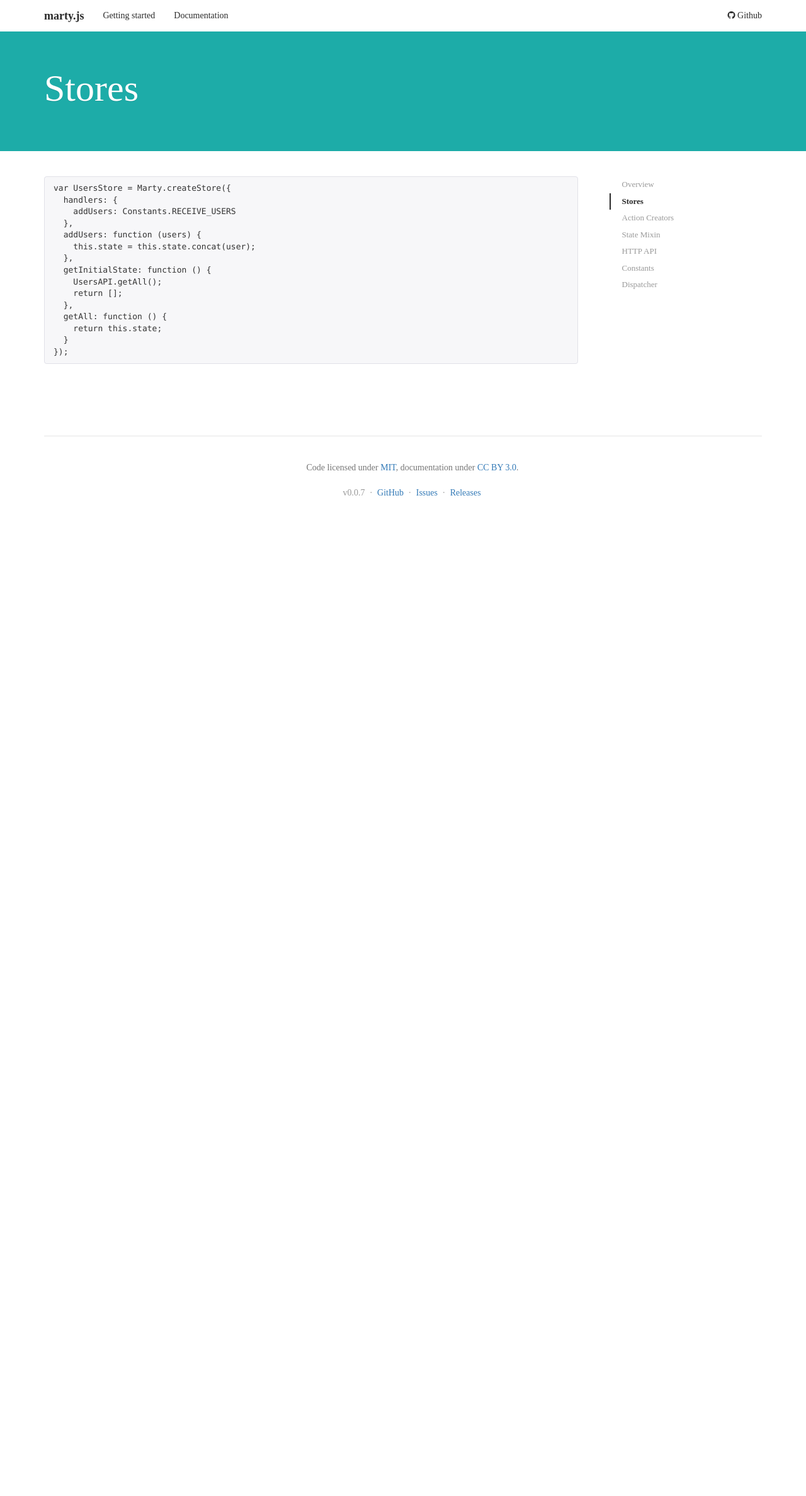
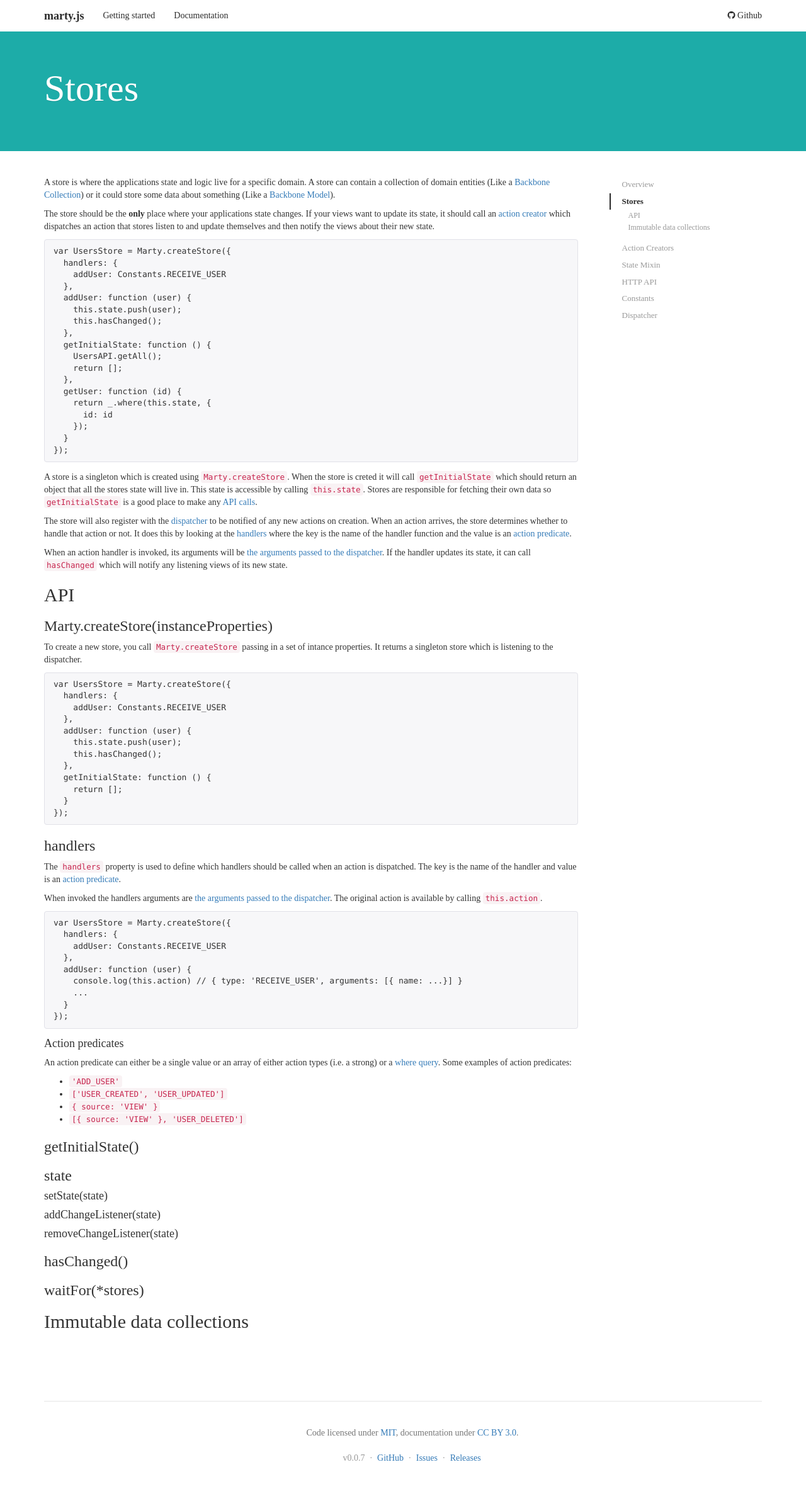
Before and after one commit to alsuper114/marty, a Jekyll site: the page built from docs/docs/stores.md, in a window 1280 px wide. Shown: the whole page at 63% size. Built offline with Jekyll 4.4.1, drawn with Linux system fonts in a browser that asks for light colours; nearby versions of some CDN libraries; Markdown is read by kramdown in place of the engine named in the settings; before the commit the page ends 900 px from its top, so only the background shows below that.

Commit message:
Adding store docs

```diff
--- a/docs/_layouts/default.html
+++ b/docs/_layouts/default.html
@@ -92,6 +92,7 @@
 
   </script>
   <script src="//ajax.googleapis.com/ajax/libs/jquery/2.1.1/jquery.min.js"></script>
+  <script type="text/javascript" src="/js/headings.js"></script>
   <script type="text/javascript" src="//maxcdn.bootstrapcdn.com/bootstrap/3.3.0/js/bootstrap.min.js"></script>
 </body>
 </html>
--- a/docs/css/docs.css
+++ b/docs/css/docs.css
@@ -1484,3 +1484,12 @@ h1[id] {
   -webkit-box-shadow: 0 0 8px rgba(82,168,236,.6);
           box-shadow: 0 0 8px rgba(82,168,236,.6);
 }
+
+.hash-link {
+  padding-left: 5px;
+  color: grey;
+}
+
+.hash-link:hover {
+  color: #428bca;
+}
--- a/docs/docs/stores.md
+++ b/docs/docs/stores.md
@@ -7,20 +7,100 @@ header_colour: 1DACA8
 order: 2
 ---
 
+A store is where the applications state and logic live for a specific domain. A store can contain a collection of domain entities (Like a [Backbone Collection](http://backbonejs.org/#Collection)) or it could store some data about something (Like a [Backbone Model](http://backbonejs.org/#Model)).
+
+The store should be the **only** place where your applications state changes. If your views want to update its state, it should call an [action creator](/docs/actionCreators.html) which dispatches an action that stores listen to and update themselves and then notify the views about their new state.
+
 {% highlight js %}
 var UsersStore = Marty.createStore({
   handlers: {
-    addUsers: Constants.RECEIVE_USERS
+    addUser: Constants.RECEIVE_USER
   },
-  addUsers: function (users) {
-    this.state = this.state.concat(user);
+  addUser: function (user) {
+    this.state.push(user);
+    this.hasChanged();
   },
   getInitialState: function () {
     UsersAPI.getAll();
     return [];
   },
-  getAll: function () {
-    return this.state;
+  getUser: function (id) {
+    return _.where(this.state, {
+      id: id
+    });
   }
 });
 {% endhighlight %}
+
+A store is a singleton which is created using [<code>Marty.createStore</code>](#createStore). When the store is creted it will call [<code>getInitialState</code>](#getInitialState) which should return an object that all the stores state will live in. This state is accessible by calling <code>this.state</code>. Stores are responsible for fetching their own data so [<code>getInitialState</code>](#getInitialState) is a good place to make any [API calls](/docs/httpApi.html).
+
+The store will also register with the [dispatcher](/docs/dispatcher.html) to be notified of any new actions on creation. When an action arrives, the store determines whether to handle that action or not. It does this by looking at the [handlers](#handlers) where the key is the name of the handler function and the value is an [action predicate](#action-predicates).
+
+When an action handler is invoked, its arguments will be [the arguments passed to the dispatcher](/docs/actionCreators.html#dispatch). If the handler updates its state, it can call [<code>hasChanged</code>](#hasChanged) which will notify any listening views of its new state.
+
+<h2 id="api">API</h2>
+
+<h3 id="createStore">Marty.createStore(instanceProperties)</h3>
+
+To create a new store, you call <code>Marty.createStore</code> passing in a set of intance properties. It returns a singleton store which is listening to the dispatcher.
+
+{% highlight js %}
+var UsersStore = Marty.createStore({
+  handlers: {
+    addUser: Constants.RECEIVE_USER
+  },
+  addUser: function (user) {
+    this.state.push(user);
+    this.hasChanged();
+  },
+  getInitialState: function () {
+    return [];
+  }
+});
+{% endhighlight %}
+
+<h3 id="handlers">handlers</h3>
+
+The <code>handlers</code> property is used to define which handlers should be called when an action is dispatched. The key is the name of the handler and value is an [action predicate](#action-predicates).
+
+When invoked the handlers arguments are [the arguments passed to the dispatcher](/docs/actionCreators.html#dispatch). The original action is available by calling <code>this.action</code>.
+
+{% highlight js %}
+var UsersStore = Marty.createStore({
+  handlers: {
+    addUser: Constants.RECEIVE_USER
+  },
+  addUser: function (user) {
+    console.log(this.action) // { type: 'RECEIVE_USER', arguments: [{ name: ...}] }
+    ...
+  }
+});
+{% endhighlight %}
+
+<h4 id="action-predicates">Action predicates</h4>
+
+An action predicate can either be a single value or an array of either action types (i.e. a strong) or a <a href="https://lodash.com/docs#where">where query</a>. Some examples of action predicates:
+
+<ul>
+  <li><code>'ADD_USER'</code></li>
+  <li><code>['USER_CREATED', 'USER_UPDATED']</code></li>
+  <li><code>{ source: 'VIEW' }</code></li>
+  <li><code>[{ source: 'VIEW' }, 'USER_DELETED']</code></li>
+</ul>
+
+<h3 id="getInitialState">getInitialState()</h3>
+
+<h3 id="state">state</h3>
+
+<h4 id="setState">setState(state)</h4>
+
+<h4 id="addChangeListener">addChangeListener(state)</h4>
+
+<h4 id="removeChangeListener">removeChangeListener(state)</h4>
+
+
+<h3 id="hasChanged">hasChanged()</h3>
+
+<h3 id="waitFor">waitFor(*stores)</h3>
+
+<h2 id="immutable">Immutable data collections</h2>
--- /dev/null
+++ b/docs/js/headings.js
@@ -0,0 +1,21 @@
+var subHeadings = $("h2[id]").map(function () {
+  return "<li><a href='#" + $(this).attr("id") + "'>" + $(this).text() + "</a></li>";
+}).toArray();
+
+if (subHeadings.length) {
+  var subNav = "<ul class='nav'>" + subHeadings.join("\n") + "</ul>";
+  $('.bs-docs-sidenav > li.active').append(subNav);
+}
+
+$("h2[id],h3[id],h4[id]").each(function () {
+  var $heading = $(this);
+  var $link = $("<a href='#" +  $heading.attr("id") + "' class='hash-link' style='display:none'>#</a>");
+
+  $heading.append($link);
+
+  $heading.hover(function () {
+    $link.show();
+  }, function () {
+    $link.hide();
+  });
+});
--- a/lib/utils/tinydash.js
+++ b/lib/utils/tinydash.js
@@ -9,6 +9,7 @@ module.exports = {
   isObject: require('lodash-node/modern/objects/isObject'),
   map: require('lodash-node/modern/collections/map'),
   each: require('lodash-node/modern/collections/forEach'),
+  where: require('lodash-node/modern/collections/where'),
   every: require('lodash-node/modern/collections/every'),
   toArray: require('lodash-node/modern/collections/toArray'),
   bind: require('lodash-node/modern/functions/bind')
```
Also changed, not shown: docs/docs/actionCreators.md (+13 -1 lines), docs/docs/index.md (+3 -3 lines), lib/store.js (+5 -10 lines), test/storeTest.js (+25 -8 lines).
